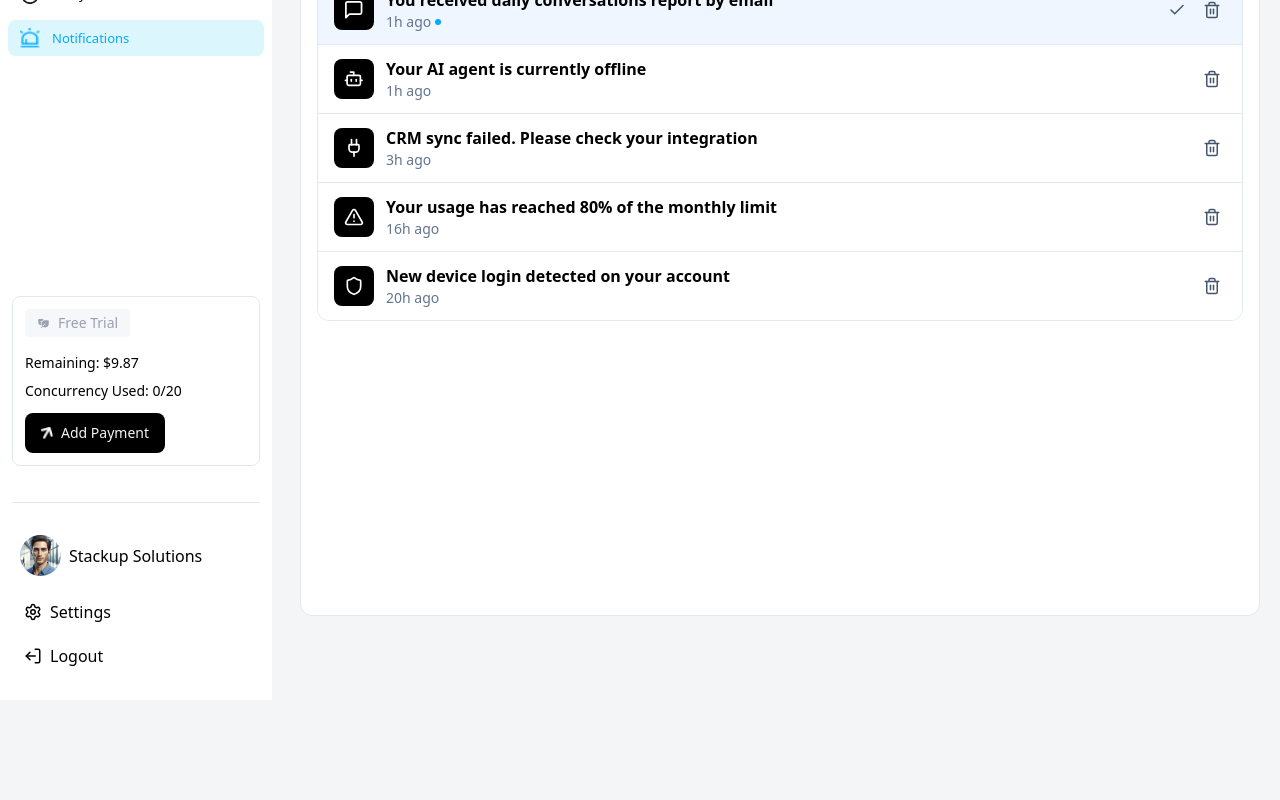
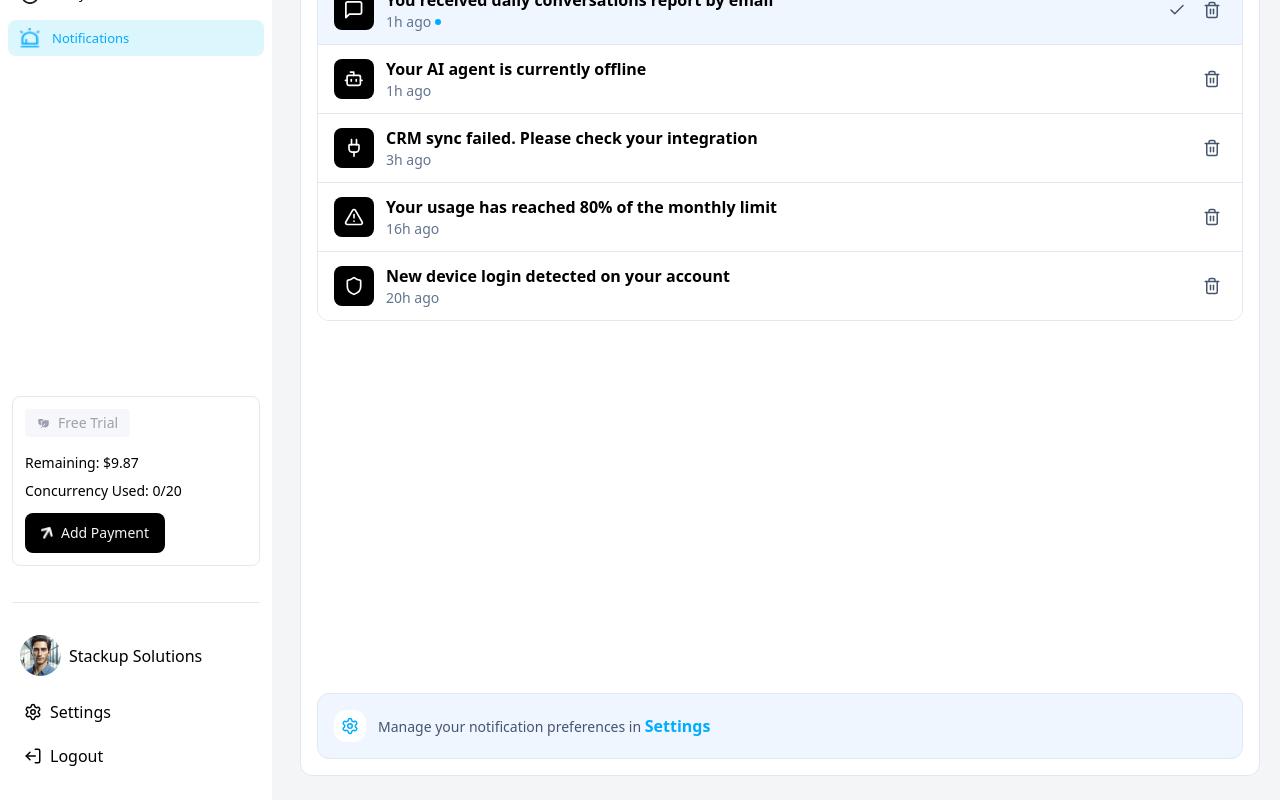
Before and after one commit to HaidarShah208/chatBase-final, a React (Vite) app: page /notifications in a window 1280 px wide. Shown: the part 292-1092 px from the top of the page. Before the commit the page ends 992 px from the top, so only its background shows below. Built offline with nearby package versions, Linux system fonts and the light colour scheme.

Commit message:
complete notification page

```diff
--- a/src/pages/notifications/notifications.tsx
+++ b/src/pages/notifications/notifications.tsx
@@ -1,6 +1,8 @@
 import {
   Bell,
   Check,
+  Settings,
+  Settings2,
   Trash2,
 } from 'lucide-react'
 import { NOTIFICATIONS } from '../../lib/data'
@@ -18,7 +20,7 @@ export function NotificationsPage() {
         </h1>
       </header>
 
-      <section className="rounded-xl min-h-screen border border-(--border) bg-(--white) p-3 sm:p-4">
+      <section className="rounded-xl min-h-[120vh] border border-(--border) bg-(--white) p-3 sm:p-4 flex flex-col">
       <div className="border border-(--border) overflow-hidden rounded-xl">
       <div className="flex flex-col p-3 gap-3 border-b border-(--border) pb-3 sm:flex-row sm:items-center sm:justify-between">
           <div className="flex items-center gap-2">
@@ -80,6 +82,20 @@ export function NotificationsPage() {
           ))}
         </div>
       </div>
+
+      <div className="mt-auto pt-4">
+        <div className="flex items-center gap-3 rounded-xl border border-(--border) bg-(--primarySoft) px-4 py-4 text-sm text-(--slate)">
+          <span className="inline-flex h-8 w-8 items-center justify-center rounded-xl bg-(--white) text-(--brand)">
+            <Settings className="h-4.5 w-4.5" />
+          </span>
+          <span className='text-sm'>
+            Manage your notification preferences in{' '}
+            <button type="button" className="font-semibold text-base text-(--brand)">
+              Settings
+            </button>
+          </span>
+        </div>
+      </div>
       </section>
     </div>
   )
```
